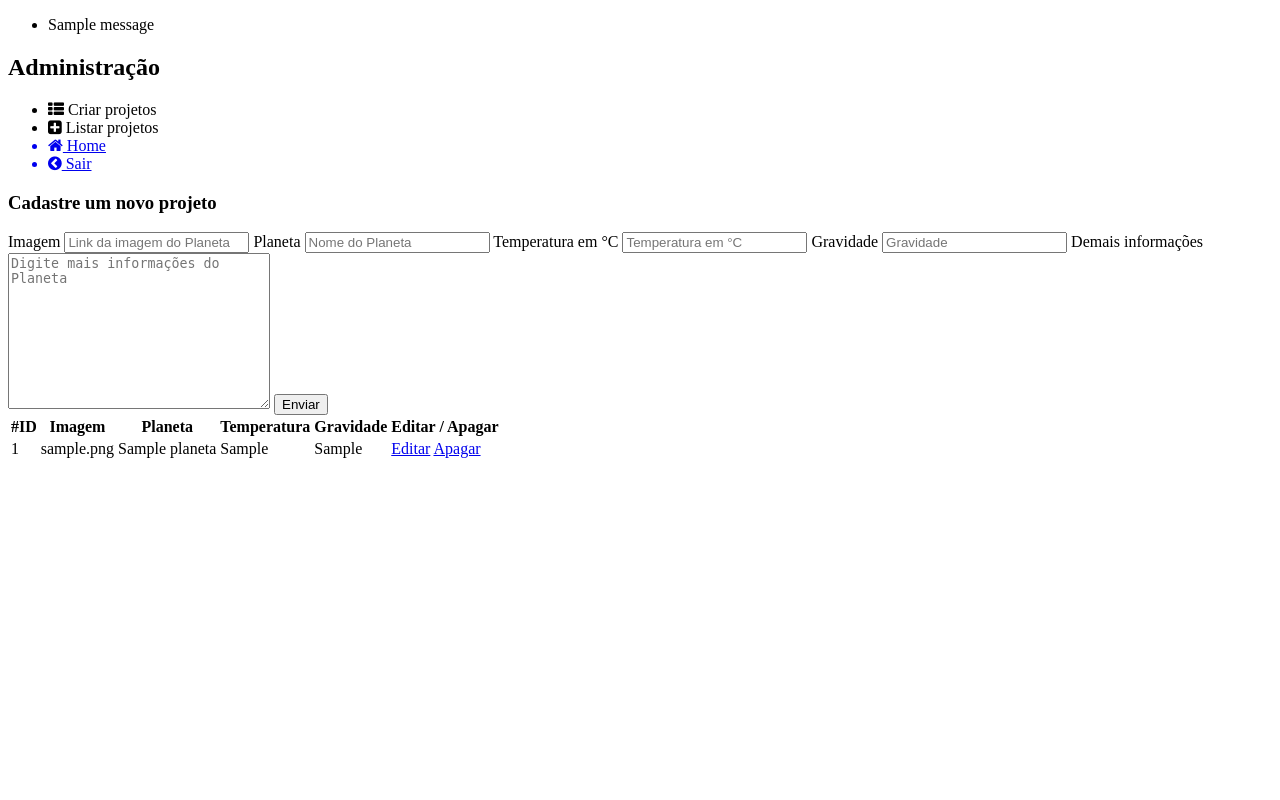
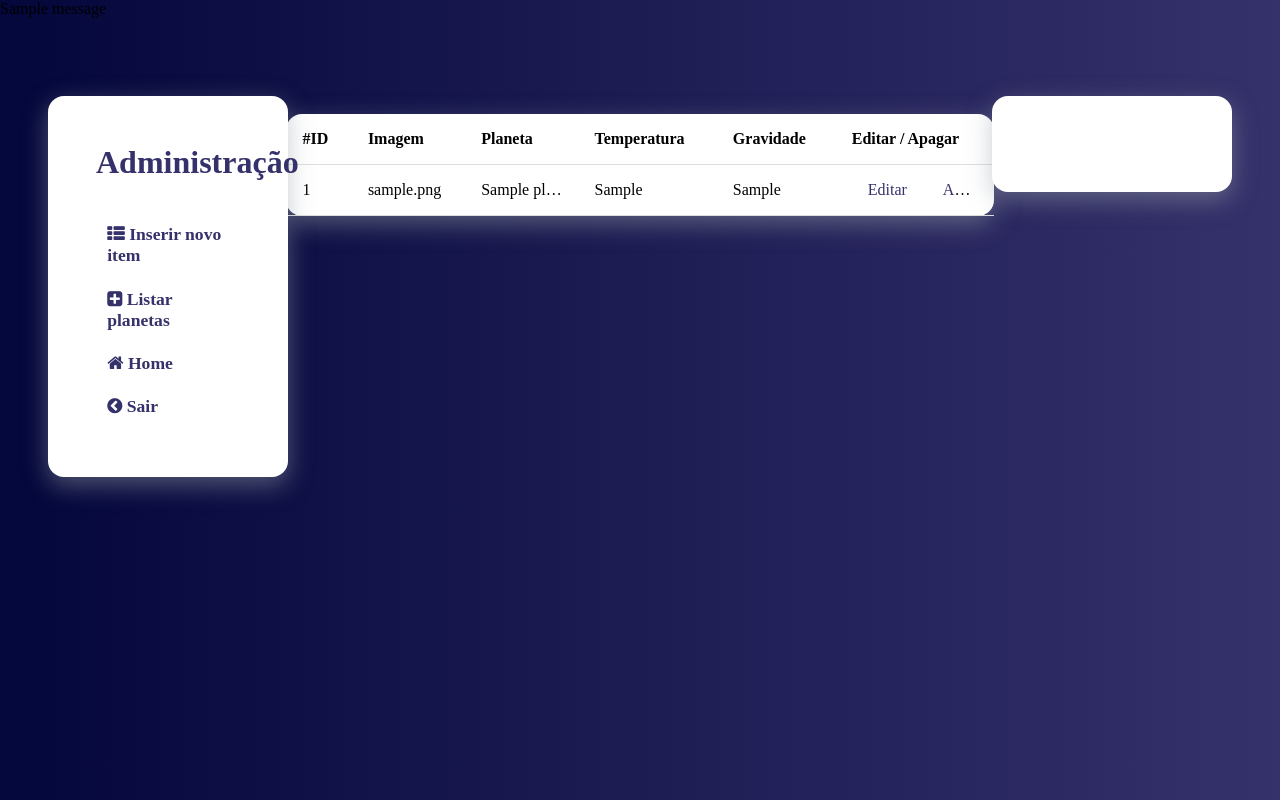
Before and after one commit to ProjetoFinal-Mod01-Blue/catalogoEntreAsEstrelas, a Flask app: page /adm in a window 1280 px wide. Run offline with Flask 2, Linux system fonts and the light colour scheme; tables that the repository leaves empty hold one stand-in row (values such as "Sample post"); one stand-in notice (Sample message) is shown; some web fonts are replaced.

Commit message:
Dara-Estilização form editar

```diff
--- /dev/null
+++ b/static/css/adm.css
@@ -0,0 +1,214 @@
+/* --------------------------- Fonte --------------------------- */
+@font-face {
+    font-family: 'Saira Semi Condensed';
+    font-style: normal;
+    font-weight: 500;
+    font-display: swap;
+    src: url(https://fonts.gstatic.com/s/sairasemicondensed/v6/U9MM6c-2-nnJkHxyCjRcnMHcWVWV1cWRRXf_S_MRiXk.woff2) format('woff2');
+    unicode-range: U+0000-00FF, U+0131, U+0152-0153, U+02BB-02BC, U+02C6, U+02DA, U+02DC, U+2000-206F, U+2074, U+20AC, U+2122, U+2191, U+2193, U+2212, U+2215, U+FEFF, U+FFFD;
+  }
+
+  /* ------------------------------- Reset---------------------------- */
+
+* {
+    padding: 0;
+    margin: 0;
+    box-sizing: border-box;
+    font-family: 'Saira Semi Condensed';
+}
+
+/* ----------------------------ADM------------------------ */
+
+html, body {
+    scroll-behavior: smooth;
+    width: 100%;
+    height: 100vh;
+    background: linear-gradient(to right, #04073B, #35316B);
+}
+
+/* --------------------- acessos-------------------------- */
+aside#left {
+    background-color: #fff;
+    padding: 3rem;
+    position: fixed;
+    top: 6rem;
+    left: 3rem ;
+    border-radius: 1rem;
+    width: 15rem;
+    box-shadow: rgba(149, 157, 165, .5) 0px 8px 24px;
+}
+aside ul{
+    list-style: none;
+    padding-top: 2rem;
+}
+aside ul a li{
+    padding: .7rem;
+    font-size: 1.1rem;
+    font-weight: 600;
+    color: #35316B;
+    border-radius: .3rem ;
+    transition: all .4s ease-in-out ;
+}
+aside ul a li:hover{
+    background-color: #35316B;
+    color: #fff;
+}
+aside ul a{
+    text-decoration: none;
+}
+aside h1{
+    text-align: center;
+    color: #35316B;
+    font-size: 2rem;
+}
+aside ul a{
+    text-decoration: none;
+}
+aside h1{
+    text-align: center;
+    color: #35316B;
+    font-size: 2rem;
+}
+aside#right {
+    background-color: #fff;
+    padding: 3rem;
+    position: fixed;
+    top: 6rem;
+    right: 3rem ;
+    border-radius: 1rem;
+    width: 15rem;
+    box-shadow: rgba(149, 157, 165, .5) 0px 8px 24px;
+}
+aside#right p{
+    color: #35316B;
+    text-align: justify;
+    margin-top: 2rem;
+}
+
+a {
+    cursor: pointer;
+}
+
+article#new {
+    display: none;
+    justify-content: center;
+    align-items: center;
+    padding: 6rem;
+}
+
+/* ------------------------------ Form --------------------------------- */
+form{
+    padding: 3rem;
+    background-color: #fff;
+    width: 50%;
+    position: relative;
+    box-shadow: rgba(149, 157, 165, .5) 0px 8px 24px;
+    border-radius: 1rem;
+}
+form h1{
+    padding-bottom: 3rem;
+    text-align: center;
+    color: #35316B ;
+    font-size: 2rem;
+}
+form input, textarea{
+    width: 100%;
+    padding: 0.5em;
+    font-size: 1.2rem;
+    margin: 0 0 1em;
+    border: 1px solid #ccc;
+    outline: none;
+}
+form label {
+    width: 100%;
+    font-size: 1.2rem;
+}
+form button {
+    border: 1px solid #35316B;
+    background-color: #fff;
+    color: #35316B;
+    font-size: 1rem;
+    font-weight: 600;
+    padding: 1rem;
+    border-radius: 0.5rem;
+    display: block;
+    margin: auto;
+    margin-top: 2rem;
+    margin-bottom: 1rem;
+    cursor: pointer;
+    transition: background-color 0.4s ease-in-out;
+    width: 40%;
+}
+form button:hover {
+    background-color: #35316B;
+    color: #fff;
+}
+form div{
+    display: flex;
+}
+form div a{
+    border: 1px solid #ff0000;
+    background-color: #fff;
+    color: #ff0000;
+    font-size: 1rem;
+    font-weight: 600;
+    padding: 1rem;
+    border-radius: 0.5rem;
+    display: block;
+    margin: auto;
+    margin-top: 2rem;
+    margin-bottom: 1rem;
+    cursor: pointer;
+    transition: background-color 0.4s ease-in-out;
+    width: 40%;
+    text-decoration: none;
+    text-align: center;
+}
+form div a:hover {
+    background-color: #ff0000;
+    color: #fff;
+}
+
+/* ---------------------------- items do catálago-------------------------- */
+article#lista {
+    display: flex;
+    justify-content: center;
+    align-items: center;
+    padding: 6rem;
+    overflow-x: auto;
+}
+article#lista table {
+    border-collapse: collapse;
+    border-spacing: 0;
+    padding: 3rem;
+    background-color: #fff;
+    width: 65%;
+    box-shadow: rgba(149, 157, 165, .5) 0px 8px 24px;
+    border-radius: 1rem;
+}
+article#lista table th, td {
+    padding: 1rem;
+    border-bottom: 1px solid #ddd;
+    text-align: left;
+}
+article#lista table td {
+    max-width: 100px;
+    overflow: hidden;
+    text-overflow: ellipsis;
+    white-space: nowrap;
+}
+article#lista table a {
+    padding: 1rem;
+    color: #35316B;
+    text-decoration: none;
+    transition: all 0.3s ease-in-out;
+}
+article#lista table a:hover {
+    color: #aacbfb;
+}
+article#edit {
+    display: flex;
+    justify-content: center;
+    align-items: center;
+    padding: 6rem;
+}
--- a/templates/adm.html
+++ b/templates/adm.html
@@ -7,7 +7,7 @@
     <meta name="viewport" content="width=device-width, initial-scale=1.0">
     <link rel="stylesheet" href="../static/css/adm.css">
     <link rel="stylesheet" href="https://stackpath.bootstrapcdn.com/font-awesome/4.7.0/css/font-awesome.min.css">
-    <title>Portfólio | Adm</title>
+    <title>Catálago| Adm</title>
 </head>
 
 <body>
@@ -33,11 +33,11 @@
         <ul>
             <a id="btn-criar"><li>
                 <i class="fa fa-th-list" aria-hidden="true"></i>
-                Criar projetos</li>
+                Inserir novo item</li>
             </a>
             <a id="btn-listar"><li>
                 <i class="fa fa-plus-square" aria-hidden="true"></i>
-                Listar projetos</li>
+                Listar planetas</li>
             </a>
             <a href="/"><li>
                 <i class="fa fa-home" aria-hidden="true"></i>
@@ -57,7 +57,7 @@
         <article id="new">
             <form action='/new' method="POST">
 
-                <h1>Cadastre um novo projeto</h1>
+                <h1>Cadastre um novo astro</h1>
 
                 <label for="imagem">Imagem</label>
                 <input type="text" placeholder="Link da imagem do Planeta" id="imagem" name="imagem">
@@ -117,7 +117,7 @@
         <article id="edit">
             <form action='/edit/{{projetoEdit.id}}' method="POST">
 
-                <h1>Editar um projeto</h1>
+                <h1>Editar um astro</h1>
 
                 <label for="imagem">Imagem</label>
                 <input type="text" placeholder="Link da imagem do Planeta" id="imagem" name="imagem">
--- a/wendeel-lima/app.py
+++ /dev/null
@@ -1,77 +0,0 @@
-from flask import Flask, render_template, redirect, request, session, flash
-from flask_sqlalchemy import SQLAlchemy
-
-app = Flask(__name__)
-app.secret_key = 'bluedtech'
-
-app.config['SQLALCHEMY_DATABASE_URI'] = 'postgresql://lgcvxgbj:43ujLIsvMZ4vHhiT1zW9RwLuvwYFrgFP@motty.db.elephantsql.com/lgcvxgbj'
-db = SQLAlchemy(app)
-
-class Planetas(db.Model):
-    id = db.Column(db.Integer, primary_key=True, autoincrement=True)
-    imagem = db.Column(db.String(500), nullable=False)
-    nome = db.Column(db.String(150), nullable=False)
-    temperatura = db.Column(db.String(200), nullable=False)
-    gravidade = db.Column(db.String(200), nullable=False)
-    demais_informacoes = db.Column(db.String(600), nullable=False)
-
-    def __init__(self,  imagem, nome, temperatura, gravidade, demais_informacoes):
-        self.imagem = imagem
-        self.nome = nome
-        self.temperatura = temperatura
-        self.gravidade = gravidade
-        self.demais_informacoes = demais_informacoes
-
-@app.route('/')
-def index():
-   # session['usuario_logado'] = None
-   projetos = Planetas.query.all()
-   return render_template('index.html', projetos=projetos)
-
-@app.route('/adm')
-def adm():
-   projetos = Planetas.query.all()
-   return render_template('adm.html', projetos=projetos)
-
-
-@app.route('/new', methods=['GET', 'POST'])
-def new():
-   if request.method == 'POST':
-      projeto = Planetas(
-         request.form['imagem'],
-         request.form['nome'],
-         request.form['temperatura'],
-         request.form['gravidade'],
-         request.form['demais_informacoes']
-      )
-      db.session.add(projeto)
-      db.session.commit()
-      flash('Projeto Criado!!! ')
-      return redirect('/adm')
-
-@app.route('/delete/<id>')
-def delete(id):
-   projeto = Planetas.query.get(id)
-   db.session.delete(projeto)
-   db.session.commit()
-   return redirect('/adm')
-
-@app.route('/edit/<id>', methods=['GET','POST'])
-def edit(id):
-   projetoEdit = Planetas.query.get(id)
-   if request.method == 'POST':
-      projetoEdit.imagem = request.form['imagem']
-      projetoEdit.nome = request.form['nome']
-      projetoEdit.temperatura = request.form['temperatura']
-      projetoEdit.gravidade = request.form['gravidade']
-      projetoEdit.demais_informacoes = request.form['demais_informacoes']
-      db.session.commit()
-      return redirect('/adm')
-
-   return render_template('adm.html', projetoEdit=projetoEdit)
-
-
-
-if __name__ == '__main__':
-   db.create_all()
-   app.run(debug=True)
--- a/wendeel-lima/templates/adm.html
+++ /dev/null
@@ -1,158 +0,0 @@
-<!DOCTYPE html>
-<html lang="pt-br">
-
-<head>
-    <meta charset="UTF-8">
-    <meta http-equiv="X-UA-Compatible" content="IE=edge">
-    <meta name="viewport" content="width=device-width, initial-scale=1.0">
-    <link rel="stylesheet" href="../static/css/adm.css">
-    <link rel="stylesheet" href="https://stackpath.bootstrapcdn.com/font-awesome/4.7.0/css/font-awesome.min.css">
-    <title>Portfólio | Adm</title>
-</head>
-
-<body>
-
-    <article id="msg">
-        {% with messages = get_flashed_messages() %}
-        {% if messages %}
-        <ul class=flashes>
-            {% for message in messages %}
-            <li>{{ message }}</li>
-            {% endfor %}
-        </ul>
-        {% endif %}
-        {% endwith %}
-    </article>
-
-    <aside id="left">
-
-        <!-- Código copiado da documentação: https://flask.palletsprojects.com/en/2.0.x/patterns/flashing/ -->
-
-
-        <h1>Administração</h1>
-        <ul>
-            <a id="btn-criar"><li>
-                <i class="fa fa-th-list" aria-hidden="true"></i>
-                Criar projetos</li>
-            </a>
-            <a id="btn-listar"><li>
-                <i class="fa fa-plus-square" aria-hidden="true"></i>
-                Listar projetos</li>
-            </a>
-            <a href="/"><li>
-                <i class="fa fa-home" aria-hidden="true"></i>
-                Home</li>
-            </a>
-            <a href="/logout"><li>
-                <i class="fa fa-chevron-circle-left" aria-hidden="true"></i>
-                Sair</li>
-            </a>
-
-        </ul>
-    </aside>
-
-    <section id="body">
-
-        <!-- {% if projetoEdit == undefined %} -->
-        <article id="new">
-            <form action='/new' method="POST">
-
-                <h1>Cadastre um novo projeto</h1>
-
-                <label for="imagem">Imagem</label>
-                <input type="text" placeholder="Link da imagem do Planeta" id="imagem" name="imagem">
-
-                <label for="nome">Planeta</label>
-                <input type="text" placeholder="Nome do Planeta" id="nome" name="nome">
-
-                <label for="temperatura">Temperatura em °C</label>
-                <input type="text" placeholder="Temperatura em °C" id="temperatura" name="temperatura">
-
-                <label for="gravidade">Gravidade</label>
-                <input type="text" placeholder="Gravidade" id="gravidade" name="gravidade">
-
-                <label for="demais_informacoes">Demais informações</label>
-                <textarea name="demais_informacoes" id="demais_informacoes" cols="30" rows="10"
-                    placeholder="Digite mais informações do Planeta"></textarea>
-
-                <button type="submit">Enviar</button>
-
-            </form>
-        </article>
-        <!-- {% endif %} -->
-
-
-        <article id="lista">
-            <table>
-                    <thead>
-                        <tr>
-                            <th>#ID</th>
-                            <th>Imagem</th>
-                            <th>Planeta</th>
-                            <th>Temperatura</th>
-                            <th>Gravidade</th>
-                            <th>Editar / Apagar</th>
-                        </tr>
-                    </thead>
-                    <tbody>
-                        {% for p in projetos %}
-                        <tr>
-                            <td>{{p.id}}</td>
-                            <td>{{p.imagem}}</td>
-                            <td>{{p.nome}}</td>
-                            <td>{{p.temperatura}}</td>
-                            <td>{{p.gravidade}}</td>
-                            <td>
-                                <a href="/edit/{{p.id}}">Editar</a>
-                                <a href="/delete/{{p.id}}">Apagar</a>
-                            </td>
-                        </tr>
-                        {% endfor %}
-                    </tbody>
-            </table>
-
-        </article>
-
-       {% if projetoEdit != undefined %}
-        <article id="edit">
-            <form action='/edit/{{projetoEdit.id}}' method="POST">
-
-                <h1>Editar um projeto</h1>
-
-                <label for="imagem">Imagem</label>
-                <input type="text" placeholder="Link da imagem do Planeta" id="imagem" name="imagem">
-
-                <label for="nome">Planeta</label>
-                <input type="text" placeholder="Nome do Planeta" id="nome" name="nome">
-
-                <label for="temperatura">Temperatura em °C</label>
-                <input type="text" placeholder="Temperatura em °C" id="temperatura" name="temperatura">
-
-                <label for="gravidade">Gravidade</label>
-                <input type="text" placeholder="Gravidade" id="gravidade" name="gravidade">
-
-                <label for="demais_informacoes">Demais informações</label>
-                <textarea name="demais_informacoes" id="demais_informacoes" cols="30" rows="10"
-                    placeholder="Digite mais informações do Planeta"></textarea>
-
-                <div>
-                    <a href="/adm">Cancelar</a>
-                    <button type="submit">Atualizar</button>
-                </div>
-
-            </form>
-        </article>
-        {% endif %}
-
-
-    </section>
-
-    <aside id="right">
-
-    </aside>
-
-
-    <script src="../static/js/adm.js"></script>
-</body>
-
-</html>
```
Also changed, not shown: wendeel-lima/static/css/style.css (deleted, +0 -33 lines), wendeel-lima/static/js/script.js (deleted, +0 -21 lines), wendeel-lima/templates/index.html (deleted, +0 -63 lines), wendeel-lima/static/img/agnostos.png (deleted), wendeel-lima/static/img/biós.png (deleted), wendeel-lima/static/img/jupter.png (deleted), wendeel-lima/static/img/marte.png (deleted), wendeel-lima/static/img/mercurio.png (deleted), wendeel-lima/static/img/máter.png (deleted), wendeel-lima/static/img/netuno.png (deleted), wendeel-lima/static/img/plutao.png (deleted), wendeel-lima/static/img/saturno.png (deleted), wendeel-lima/static/img/terra.png (deleted), wendeel-lima/static/img/urano.png (deleted), 2 more files.
